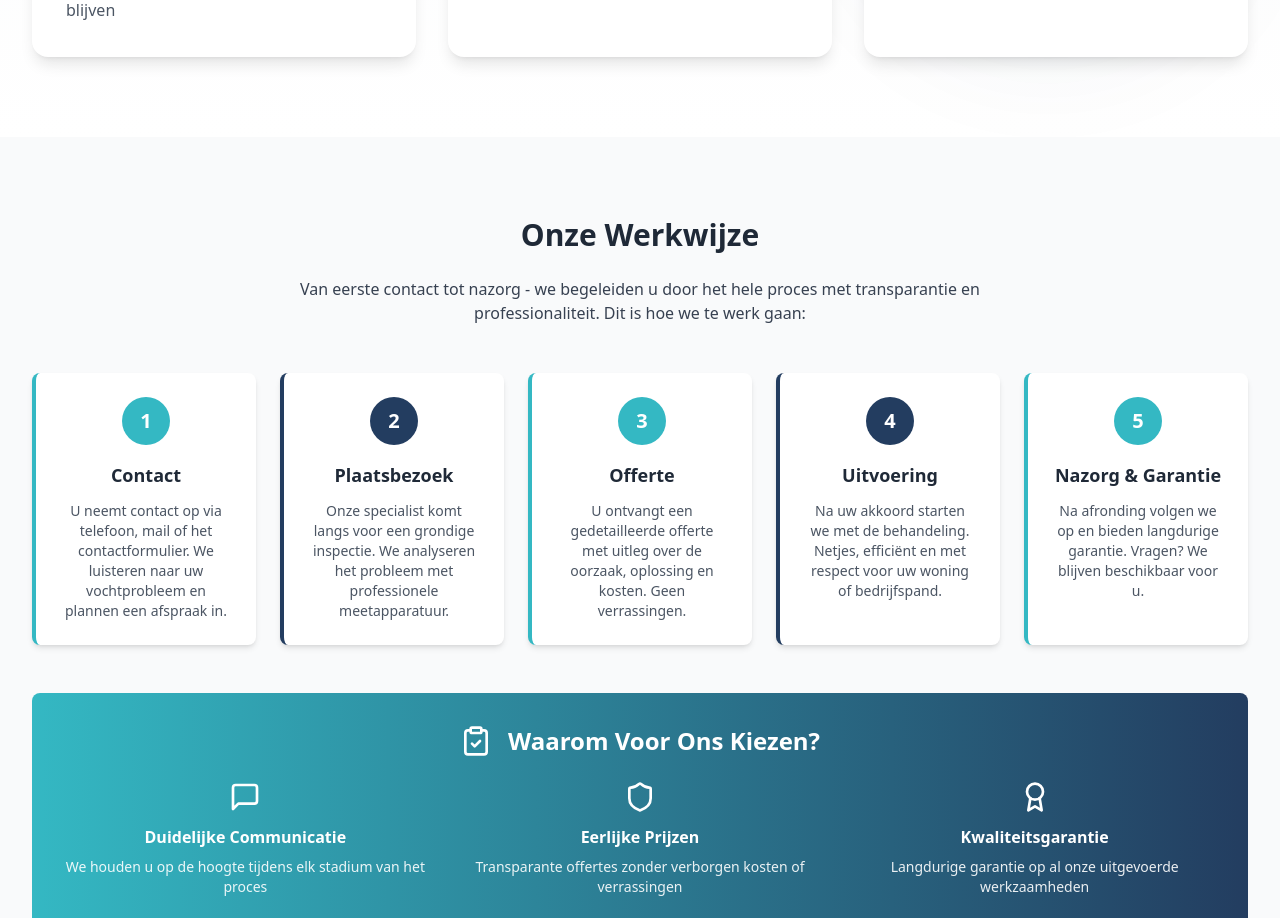
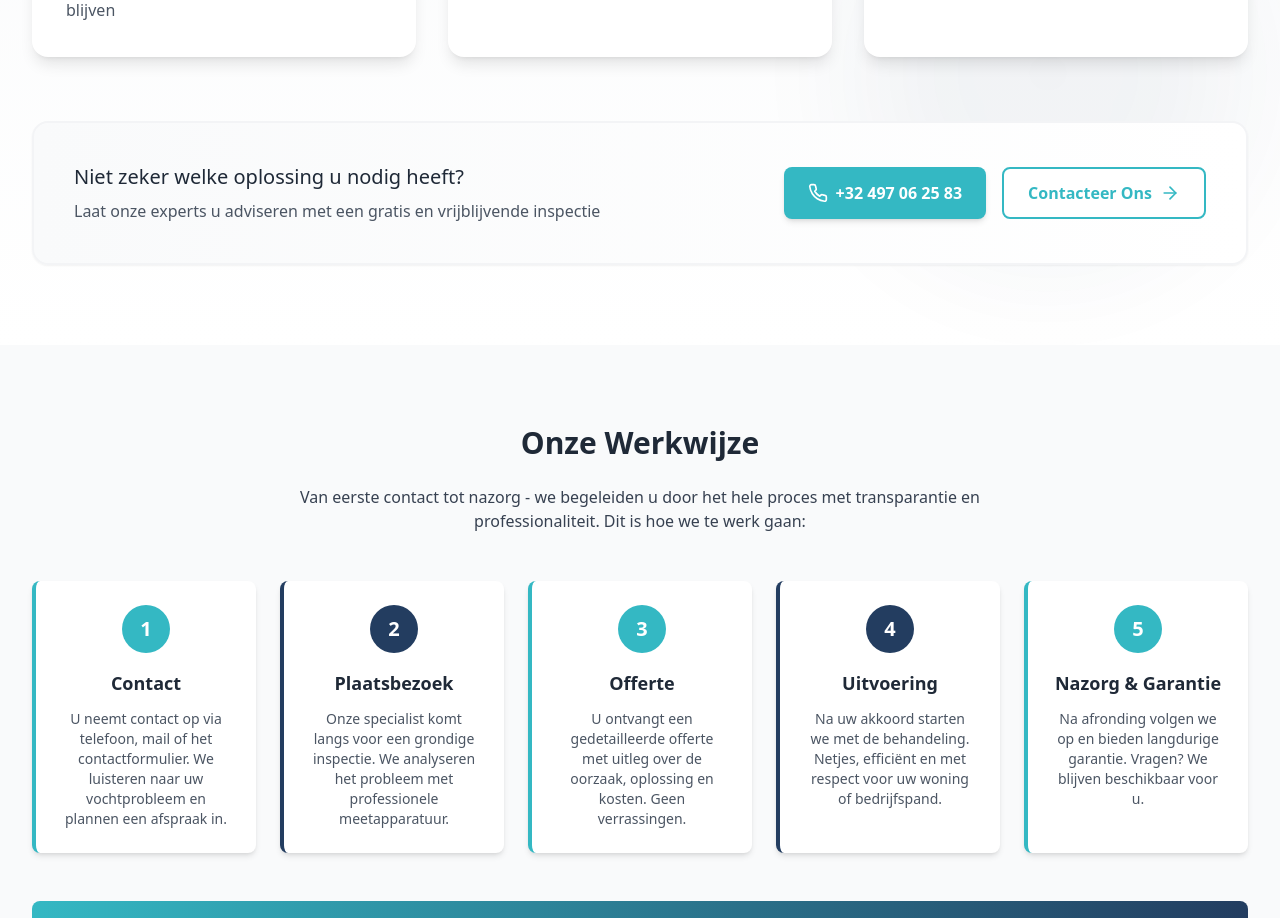
Before and after one commit to mo3aad2002/kustVochtBestrijding, a React (Vite) app: page /diensten in a window 1280 px wide. Shown: the part 1460-2378 px from the top of the page. Built offline with nearby package versions, Linux system fonts and the light colour scheme.

Commit message:
Updated Diensten.tsx

```diff
--- a/src/pages/Diensten.tsx
+++ b/src/pages/Diensten.tsx
@@ -1,4 +1,5 @@
-import { Droplets, Bug, Home, Wind, Shield, Search, ArrowRight, ClipboardCheck, MessageSquare, Award } from 'lucide-react';
+import { Droplets, Bug, Home, Wind, Shield, Search, ArrowRight, ClipboardCheck, MessageSquare, Award, Phone } from 'lucide-react';
+import { Link } from 'react-router-dom';
 import heroImage from '../assets/a46db951-dba9-450d-acf7-d53ceb163c37.png';
 import vochtOpMuurImg from '../assets/vocht_op_muur.png';
 import schimmelOpMuurImg from '../assets/schimmel_op_muur.png';
@@ -147,6 +148,38 @@ function ServicesGrid() {
             </div>
           ))}
         </div>
+
+        {/* Subtle CTA Section */}
+        <div className="mt-16">
+          <div className="bg-gradient-to-r from-gray-50 to-white rounded-2xl p-8 md:p-10 border-2 border-gray-100 shadow-sm hover:shadow-md transition-all duration-300">
+            <div className="flex flex-col md:flex-row items-center justify-between gap-6">
+              <div className="flex-1 text-center md:text-left">
+                <p className="text-gray-800 text-lg md:text-xl font-medium mb-2">
+                  Niet zeker welke oplossing u nodig heeft?
+                </p>
+                <p className="text-gray-600">
+                  Laat onze experts u adviseren met een gratis en vrijblijvende inspectie
+                </p>
+              </div>
+              <div className="flex flex-col sm:flex-row gap-4">
+                <a
+                  href="tel:+32497062583"
+                  className="inline-flex items-center justify-center gap-2 bg-[#34B8C3] text-white px-6 py-3 rounded-lg font-semibold hover:bg-[#2a9aa3] transition-colors shadow-md hover:shadow-lg"
+                >
+                  <Phone size={20} />
+                  <span>+32 497 06 25 83</span>
+                </a>
+                <Link
+                  to="/contact"
+                  className="inline-flex items-center justify-center gap-2 bg-white text-[#34B8C3] border-2 border-[#34B8C3] px-6 py-3 rounded-lg font-semibold hover:bg-[#34B8C3] hover:text-white transition-all"
+                >
+                  <span>Contacteer Ons</span>
+                  <ArrowRight size={20} />
+                </Link>
+              </div>
+            </div>
+          </div>
+        </div>
       </div>
     </section>
   );
```
